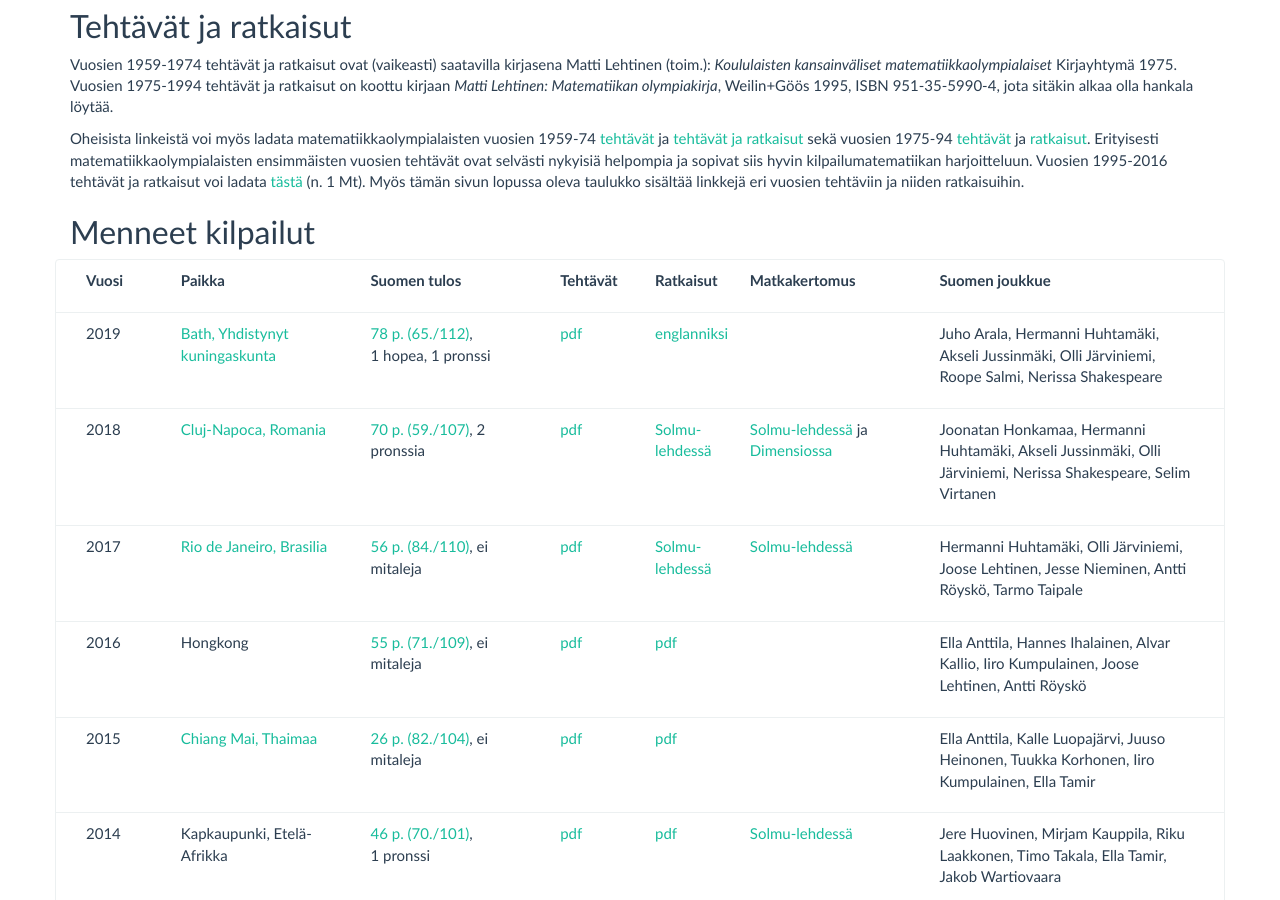
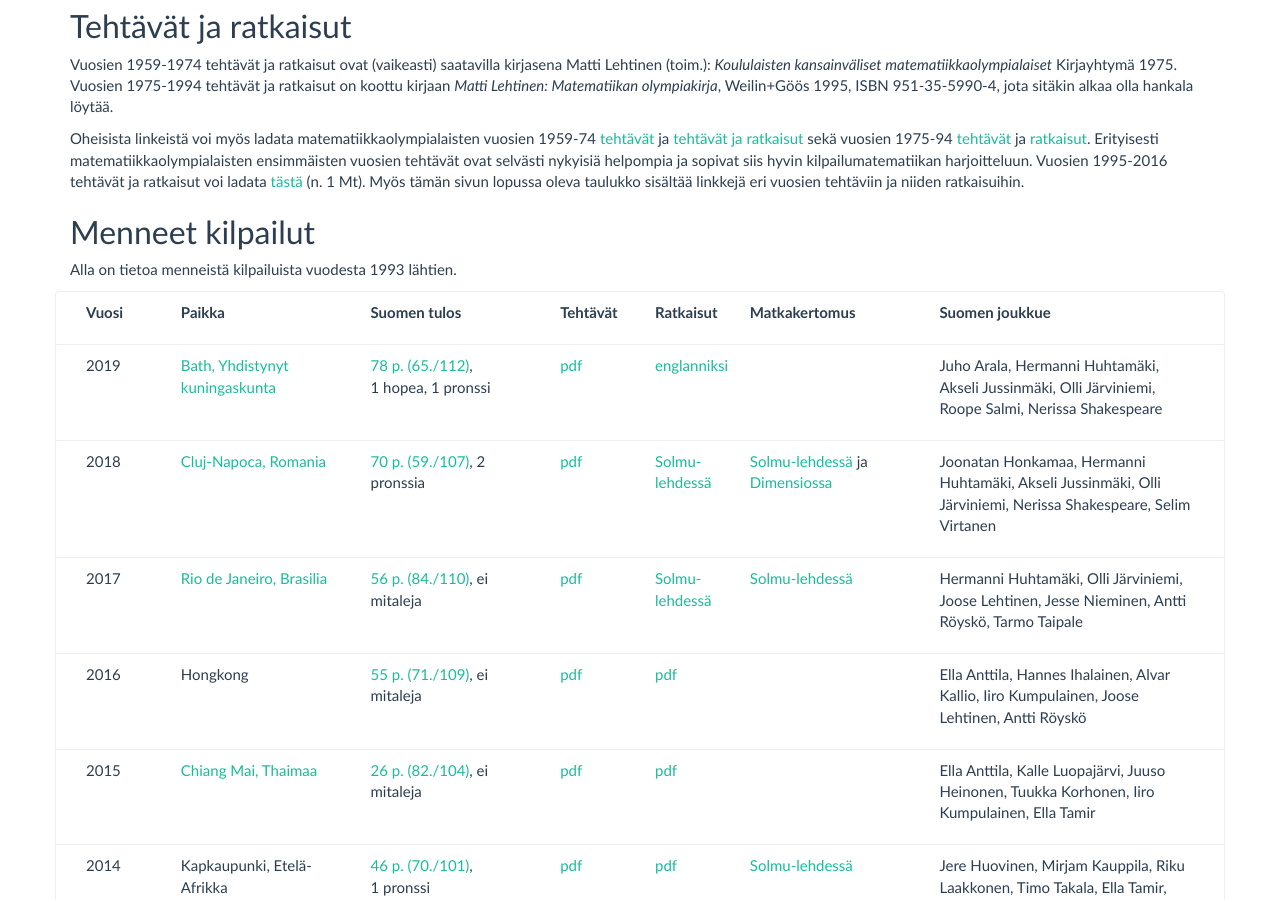
Before and after one commit to matematiikkakilpailut/matematiikkakilpailut.github.io, a Jekyll site: the page built from IMO/index.md, in a window 1280 px wide and 900 px high, scrolled down 572 px. Built offline with Jekyll 4.4.1, drawn with Linux system fonts in a browser that asks for light colours.

Commit message:
Update index.md
taulukon selitysteksti

```diff
--- a/IMO/index.md
+++ b/IMO/index.md
@@ -319,6 +319,8 @@ hopeamitalilla, Salmi pronssimitalilla sekä Arala ja Jussinmäki kunniamaininno
 
 ## Menneet kilpailut
 
+Alla on tietoa menneistä kilpailuista vuodesta 1993 lähtien.
+
 {% comment %}
 Seuraavan taulukon sarakkeessa "Suomen tulos" kerrotaan Suomen
 joukkueen yhteispisteet ja sijoitus muodossa **X p. (Y./Z.)**,
```
